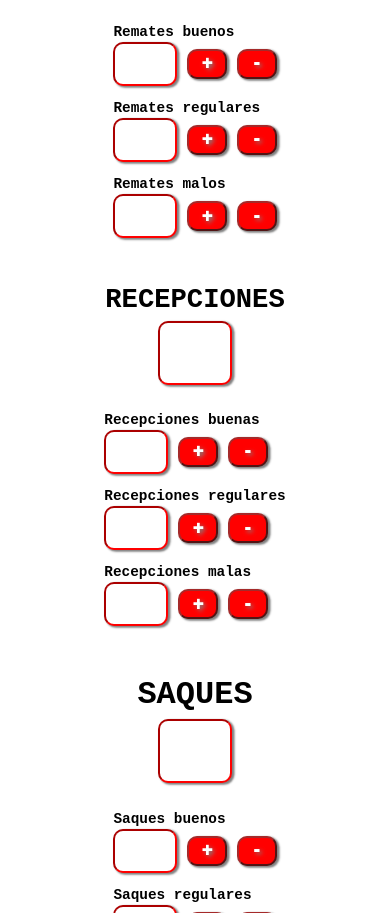
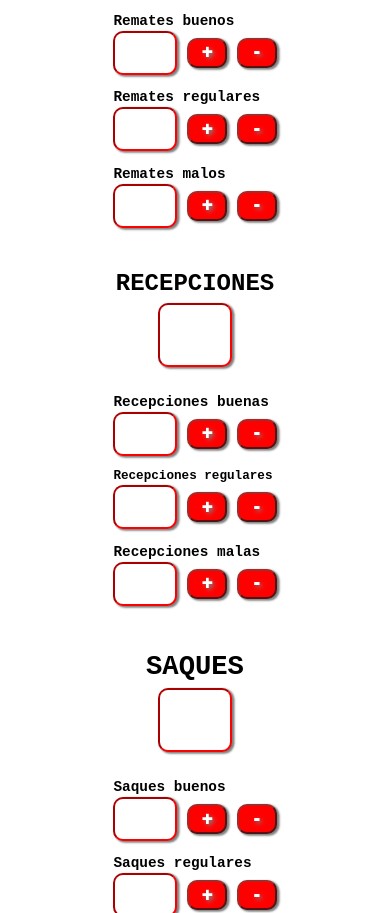
Before and after one commit to joaquinDemarchi/JavaScriptRepository, a plain HTML site: page PROYECTOS/Terminado/ctrlEstadistVoley/index.html in a window 390 px wide. Shown: the part 530-1443 px from the top of the page. Drawn offline with Linux system fonts and the light colour scheme.

Commit message:
Correciones en responsive

```diff
--- a/PROYECTOS/Terminado/ctrlEstadistVoley/index.html
+++ b/PROYECTOS/Terminado/ctrlEstadistVoley/index.html
@@ -77,7 +77,7 @@
                     <button type="button" id="restarRecBue" class="botIncDis">-</button>
                 </div>
                 <div>
-                    <p class="calidadMov">Recepciones regulares</p>
+                    <p class="calidadMov" id="txtReg">Recepciones regulares</p>
                     <input type="number" id="recepcionesRegulares" >
                     <button type="button" id="sumarRecReg" class="botIncDis">+</button>
                     <button type="button" id="restarRecReg" class="botIncDis">-</button>
--- a/PROYECTOS/Terminado/ctrlEstadistVoley/styles.css
+++ b/PROYECTOS/Terminado/ctrlEstadistVoley/styles.css
@@ -54,11 +54,14 @@ input[type=number] { -moz-appearance:textfield; }
 /* tipos de movimientos */
 .tipoMov{
     font-weight: bolder;
-    font-size: 2rem;
+    font-size: 1.7rem;
     margin-bottom: 6px;
 }
 .recepciones .tipoMov {
-    font-size: 1.7rem;
+    font-size: 1.5rem;
+}
+#txtReg {
+    font-size: 0.79rem;
 }
 
 
@@ -191,3 +194,4 @@ input[type=number] { -moz-appearance:textfield; }
 
 
 /* resultados */
+.resultados{}
```
